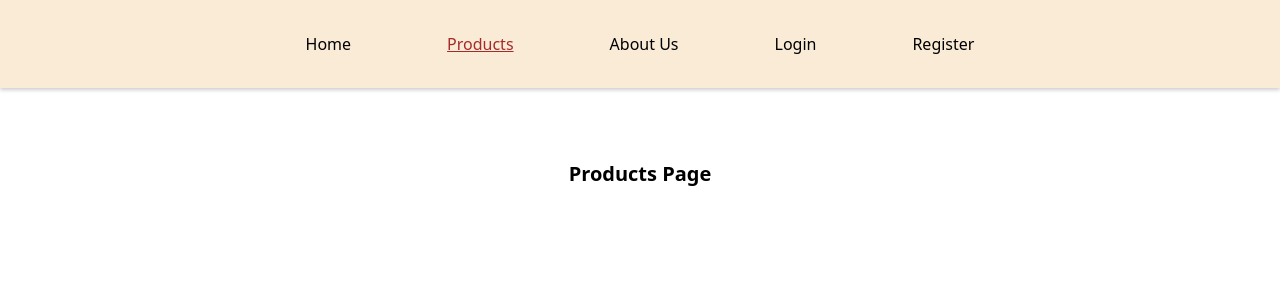
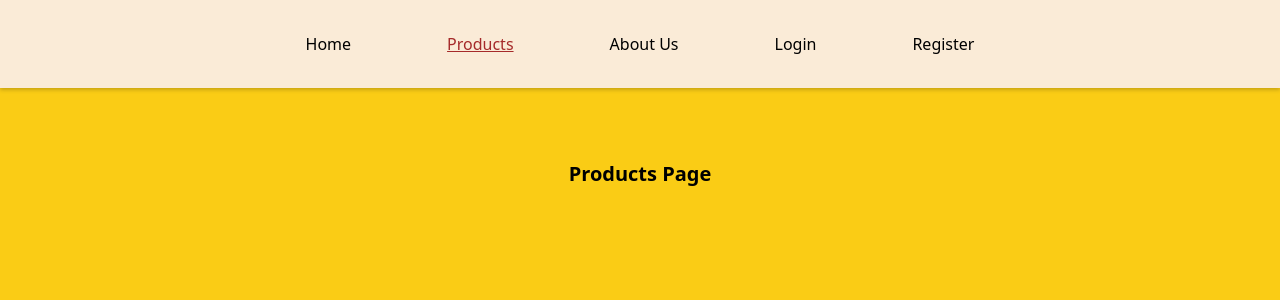
Before and after one commit to Megabite1997/Shiba-shop-website, a React (Create React App) app in the folder client-side/: page /products in a window 1280 px wide. Shown: the top 300 px of the page. Built offline with nearby package versions, Linux system fonts and the light colour scheme.

Commit message:
🎨 Added Products subpage

```diff
--- a/client-side/src/App.tsx
+++ b/client-side/src/App.tsx
@@ -8,6 +8,8 @@ import AboutUsPage from "./pages/AboutUs";
 import LoginPage from "./pages/Login";
 import RegistrationPage from "./pages/Registration";
 import ErrorPage from "./pages/Error";
+import Toys from "./pages/Products/Toys";
+import Food from "./pages/Products/Food";
 
 const router = createBrowserRouter([
   {
@@ -15,8 +17,10 @@ const router = createBrowserRouter([
     element: <RootLayout />,
     errorElement: <ErrorPage />,
     children: [
-      { path: "", element: <HomePage /> },
+      { index: true, element: <HomePage /> },
       { path: "products", element: <ProductsPage /> },
+      { path: "products/food", element: <Food /> },
+      { path: "products/toys", element: <Toys /> },
       { path: "about-us", element: <AboutUsPage /> },
       { path: "login", element: <LoginPage /> },
       { path: "register", element: <RegistrationPage /> },
--- a/client-side/src/pages/AboutUs.tsx
+++ b/client-side/src/pages/AboutUs.tsx
@@ -1,7 +1,11 @@
 import React from "react";
 
 const AboutUsPage: React.FC = () => {
-  return <div>About Us</div>;
+  return (
+    <div className="pt-40">
+      <h1 className="font-bold text-xl text-center">About Us</h1>
+    </div>
+  );
 };
 
 export default AboutUsPage;
--- a/client-side/src/pages/Products.tsx
+++ /dev/null
@@ -1,11 +0,0 @@
-import React, { FunctionComponent } from "react";
-
-const ProductsPage: FunctionComponent = () => {
-  return (
-    <div className="pt-40 text-center">
-      <h1 className="font-bold text-xl">Products Page</h1>
-    </div>
-  );
-};
-
-export default ProductsPage;
--- a/client-side/src/pages/Products/Food.tsx
+++ b/client-side/src/pages/Products/Food.tsx
@@ -3,7 +3,11 @@ import React, { FC } from "react";
 interface FoodProps {}
 
 const Food: FC<FoodProps> = ({}) => {
-  return <div>Food</div>;
+  return (
+    <div className="h-screen bg-yellow-400">
+      <h1 className="pt-40 font-bold text-xl text-center">Food</h1>
+    </div>
+  );
 };
 
 export default Food;
--- a/client-side/src/pages/Products/Toys.tsx
+++ b/client-side/src/pages/Products/Toys.tsx
@@ -3,7 +3,11 @@ import React, { FC } from "react";
 interface ToysProps {}
 
 const Toys: FC<ToysProps> = ({}) => {
-  return <div>Toys</div>;
+  return (
+    <div className="pt-40">
+      <p className="font-bold text-xl text-center">Toys</p>
+    </div>
+  );
 };
 
 export default Toys;
--- a/client-side/src/pages/Products/index.tsx
+++ b/client-side/src/pages/Products/index.tsx
@@ -2,8 +2,8 @@ import React, { FunctionComponent } from "react";
 
 const ProductsPage: FunctionComponent = () => {
   return (
-    <div className="pt-40 text-center">
-      <h1 className="font-bold text-xl">Products Page</h1>
+    <div className="h-screen bg-yellow-400">
+      <h1 className="pt-40 font-bold text-xl text-center">Products Page</h1>
     </div>
   );
 };
```
